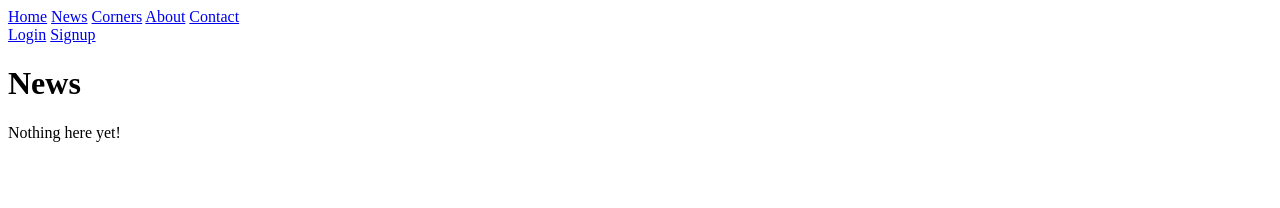
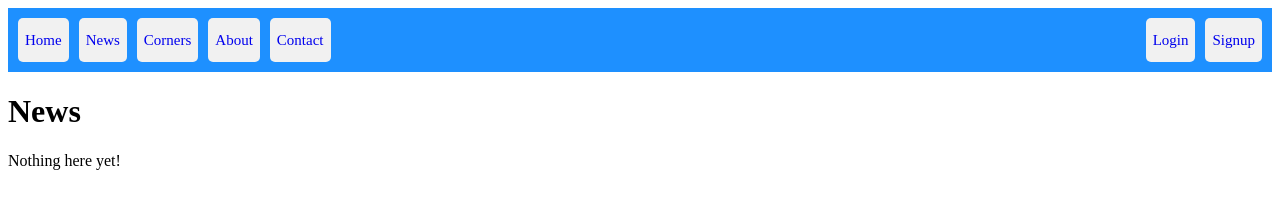
Before and after one commit to Game-Corner/gamecorner.org, a plain HTML site: page news.html in a window 1280 px wide. Drawn offline with Linux system fonts and the light colour scheme.

Commit message:
Update news.html

```diff
--- a/news.html
+++ b/news.html
@@ -1,5 +1,7 @@
 <html>
   <head>
+    <link rel="stylesheet" type="text/css" href="/css/branding.css">
+    <link rel="stylesheet" type="text/css" href="/css/header.css">
     <title>News</title>
   </head>
   <body>
```
